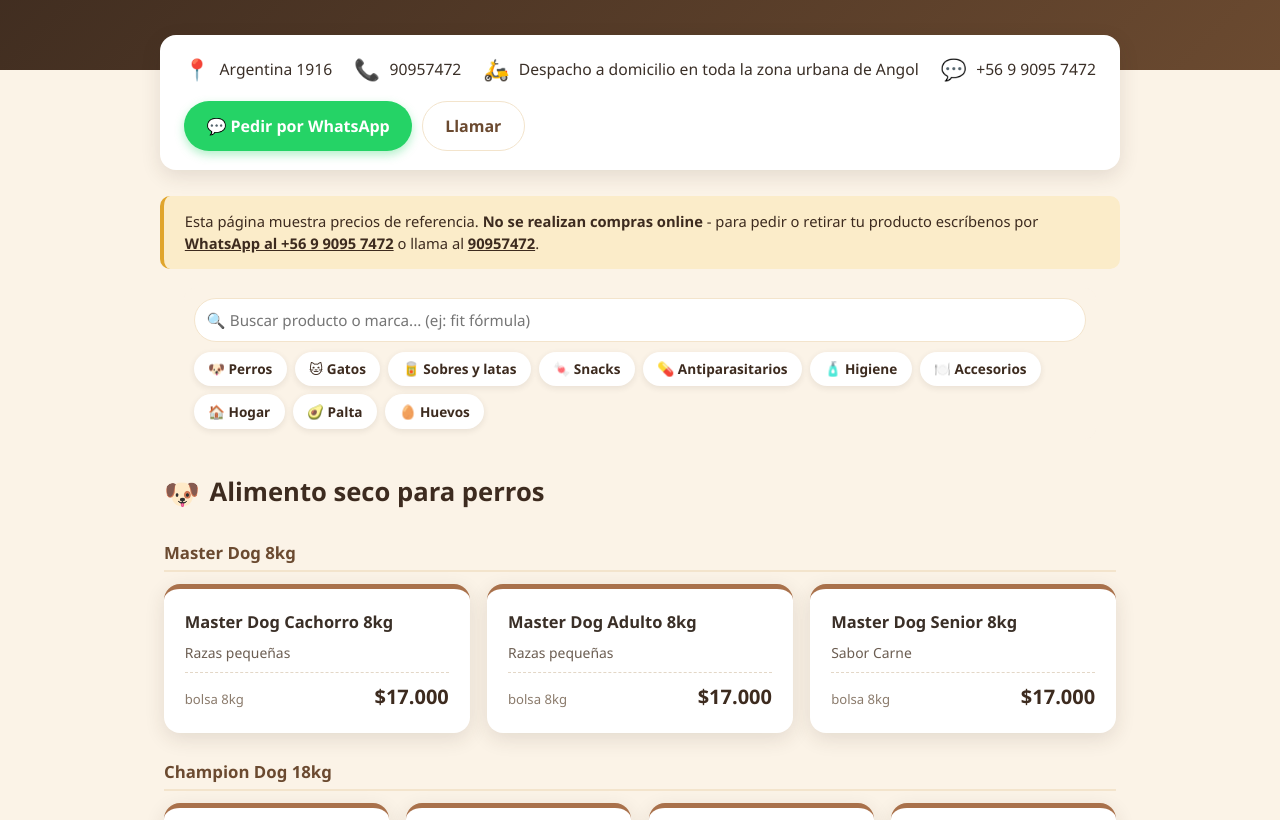
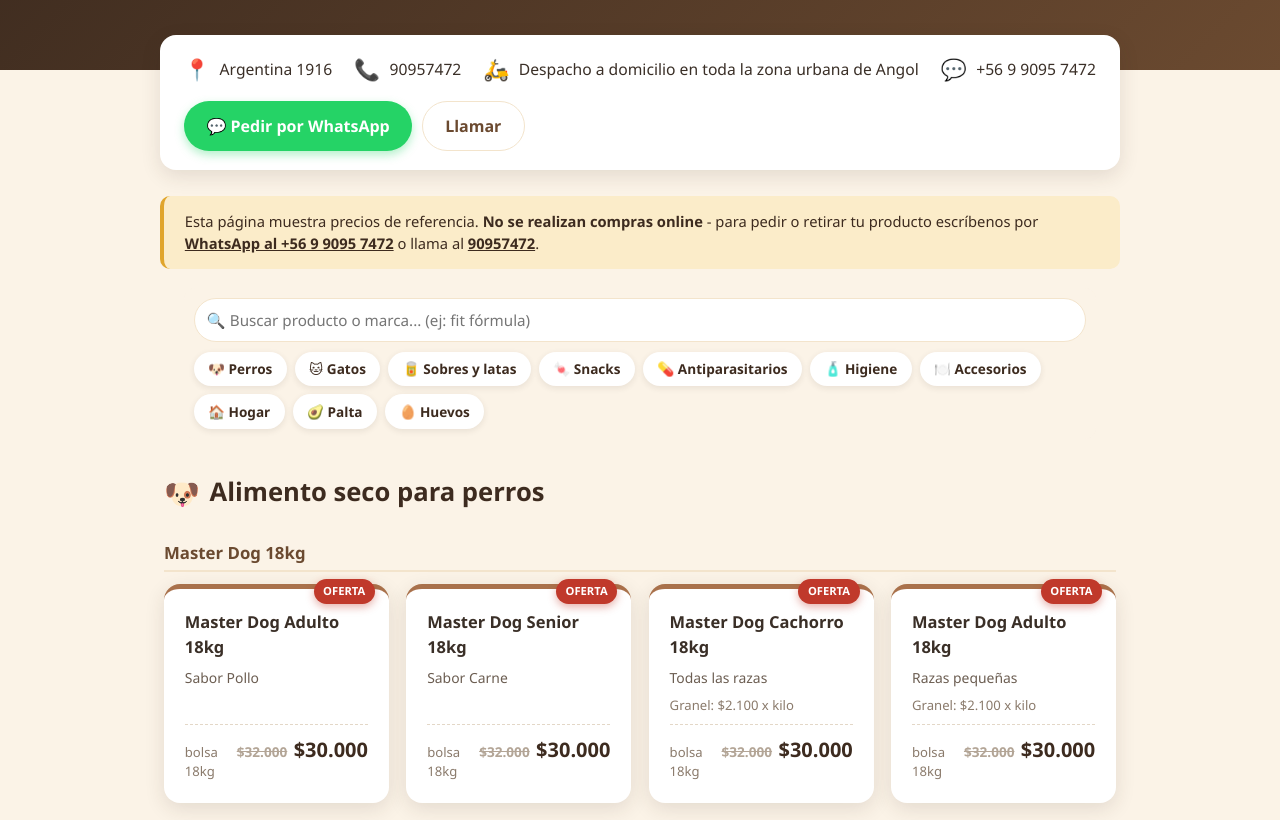
Before and after one commit to benjitabrioli-max/petfoodangol, a plain HTML site: page index.html in a window 1280 px wide. Shown: the part 132-952 px from the top of the page. Drawn offline with Linux system fonts and the light colour scheme.

Commit message:
Restaurar catálogo a versión anterior (panel admin, Benji)

```diff
--- a/index.html
+++ b/index.html
@@ -438,6 +438,48 @@
   <p class="no-results" id="noResults">No encontramos productos que coincidan con tu búsqueda. Prueba con otra palabra o llama al <a href="tel:90957472">90957472</a>.</p>
 
   <h2 class="section-title first" id="perros"><span class="emoji">🐶</span> Alimento seco para perros</h2>
+
+  <h3 class="sub-title">Master Dog 18kg</h3>
+  <div class="products">
+    <div class="card">
+      <div class="oferta-badge">OFERTA</div>
+      <div class="name">Master Dog Adulto 18kg</div>
+      <div class="desc">Sabor Pollo</div>
+      <div class="price-row">
+        <span class="unit">bolsa 18kg</span>
+        <span><span class="old-price">$32.000</span><span class="price">$30.000</span></span>
+      </div>
+    </div>
+    <div class="card">
+      <div class="oferta-badge">OFERTA</div>
+      <div class="name">Master Dog Senior 18kg</div>
+      <div class="desc">Sabor Carne</div>
+      <div class="price-row">
+        <span class="unit">bolsa 18kg</span>
+        <span><span class="old-price">$32.000</span><span class="price">$30.000</span></span>
+      </div>
+    </div>
+    <div class="card">
+      <div class="oferta-badge">OFERTA</div>
+      <div class="name">Master Dog Cachorro 18kg</div>
+      <div class="desc">Todas las razas</div>
+      <div class="extra">Granel: $2.100 x kilo</div>
+      <div class="price-row">
+        <span class="unit">bolsa 18kg</span>
+        <span><span class="old-price">$32.000</span><span class="price">$30.000</span></span>
+      </div>
+    </div>
+    <div class="card">
+      <div class="oferta-badge">OFERTA</div>
+      <div class="name">Master Dog Adulto 18kg</div>
+      <div class="desc">Razas pequeñas</div>
+      <div class="extra">Granel: $2.100 x kilo</div>
+      <div class="price-row">
+        <span class="unit">bolsa 18kg</span>
+        <span><span class="old-price">$32.000</span><span class="price">$30.000</span></span>
+      </div>
+    </div>
+  </div>
 
   <h3 class="sub-title">Master Dog 8kg</h3>
   <div class="products">
```
